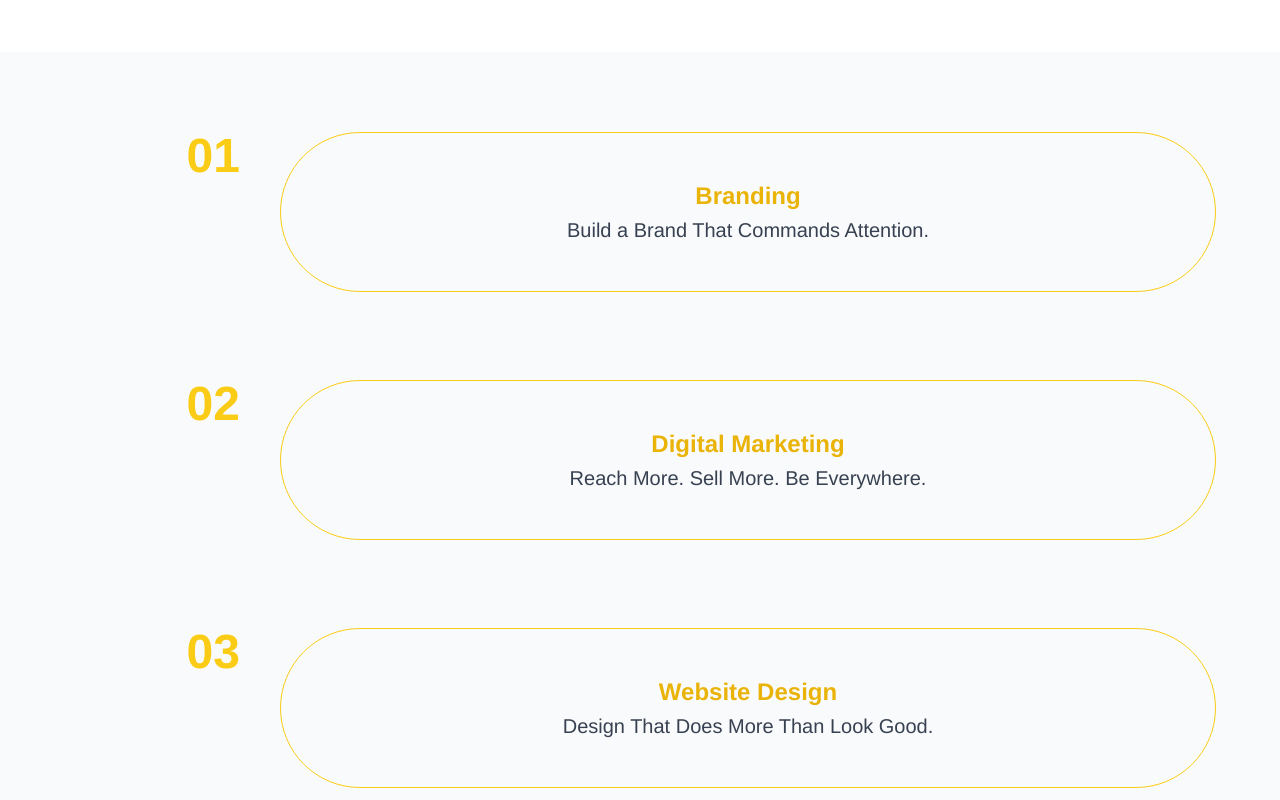
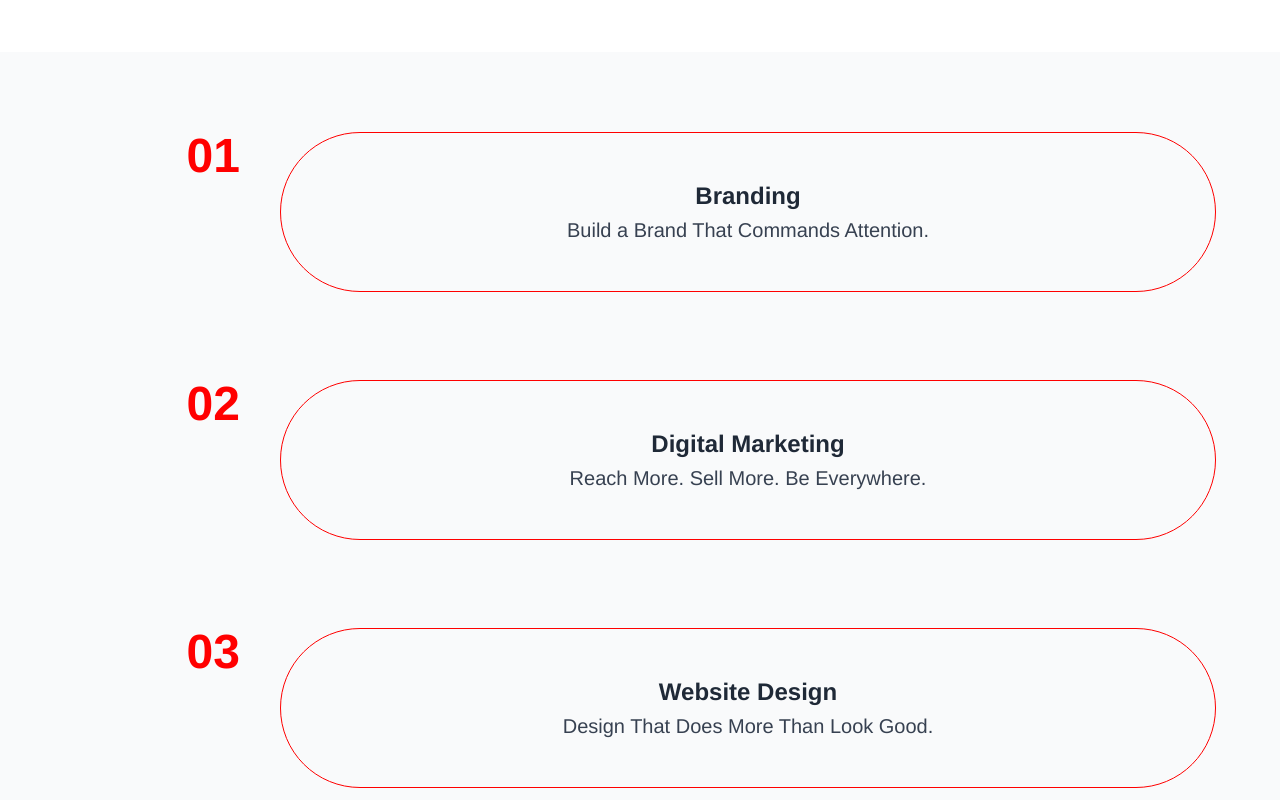
Before and after one commit to gaurank11/beebark, a React (Vite) app: page / in a window 1280 px wide. Shown: the part 2500-3300 px from the top of the page. Built offline with nearby package versions, Linux system fonts and the light colour scheme; a small style sheet from the web is missing.

Commit message:
Update FunnelStageInteractive.jsx

```diff
--- a/src/components/FunnelStageInteractive.jsx
+++ b/src/components/FunnelStageInteractive.jsx
@@ -14,14 +14,14 @@ const FunnelStageInteractive = ({ stageNumber, title, tagline, activities }) =>
       <div className="flex flex-col md:flex-row items-center md:items-start gap-4 md:gap-6 mb-6 w-full max-w-6xl">
         {/* Stage Number */}
         <div className="text-center md:text-right md:pr-4 w-full md:w-48">
-          <div className="text-yellow-400 text-4xl md:text-5xl font-bold">
+          <div className="text-[#FF0000] text-4xl md:text-5xl font-bold">
             {String(stageNumber).padStart(2, '0')}
           </div>
         </div>
 
         {/* Interactive Ring Container */}
         <motion.div
-          className="relative flex-1 w-full flex items-center justify-center p-4 rounded-full border border-yellow-400 transition-all duration-300 overflow-hidden"
+          className="relative flex-1 w-full flex items-center justify-center p-4 rounded-full border border-[#FF0000] transition-all duration-300 overflow-hidden"
           // Animate scale and padding to create the expansion effect.
           // minHeight is set to 'auto' when hovered to allow content to dictate height.
           animate={{
@@ -42,7 +42,7 @@ const FunnelStageInteractive = ({ stageNumber, title, tagline, activities }) =>
                 exit={{ opacity: 0 }}
                 transition={{ duration: 0.2 }} // Faster transition for content fade
               >
-                <div className="text-yellow-500 font-semibold text-xl md:text-2xl">{title}</div>
+                <div className="text-[[#FF0000]] font-semibold text-xl md:text-2xl">{title}</div>
                 <div className="text-sm md:text-xl text-gray-700 mt-1">{tagline}</div>
               </motion.div>
             )}
```
